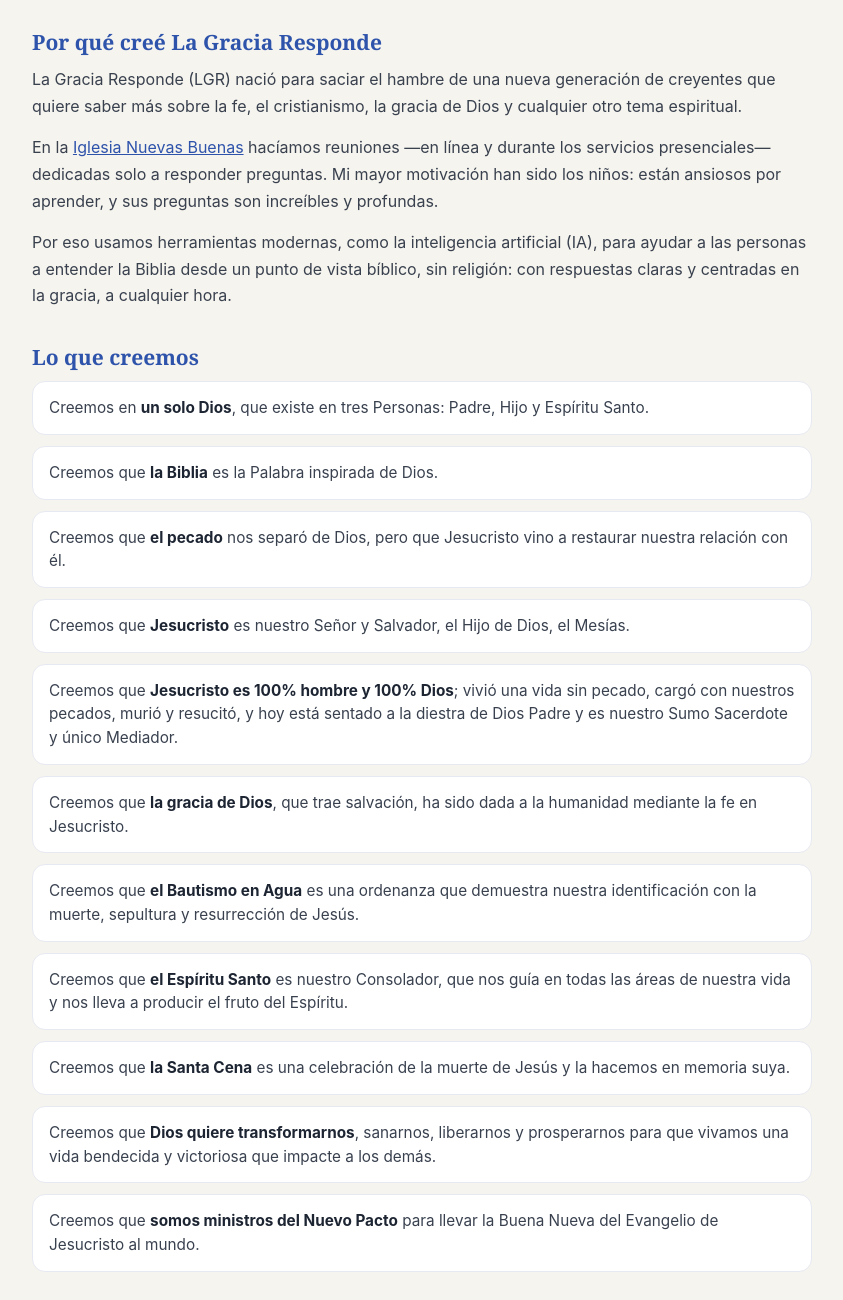
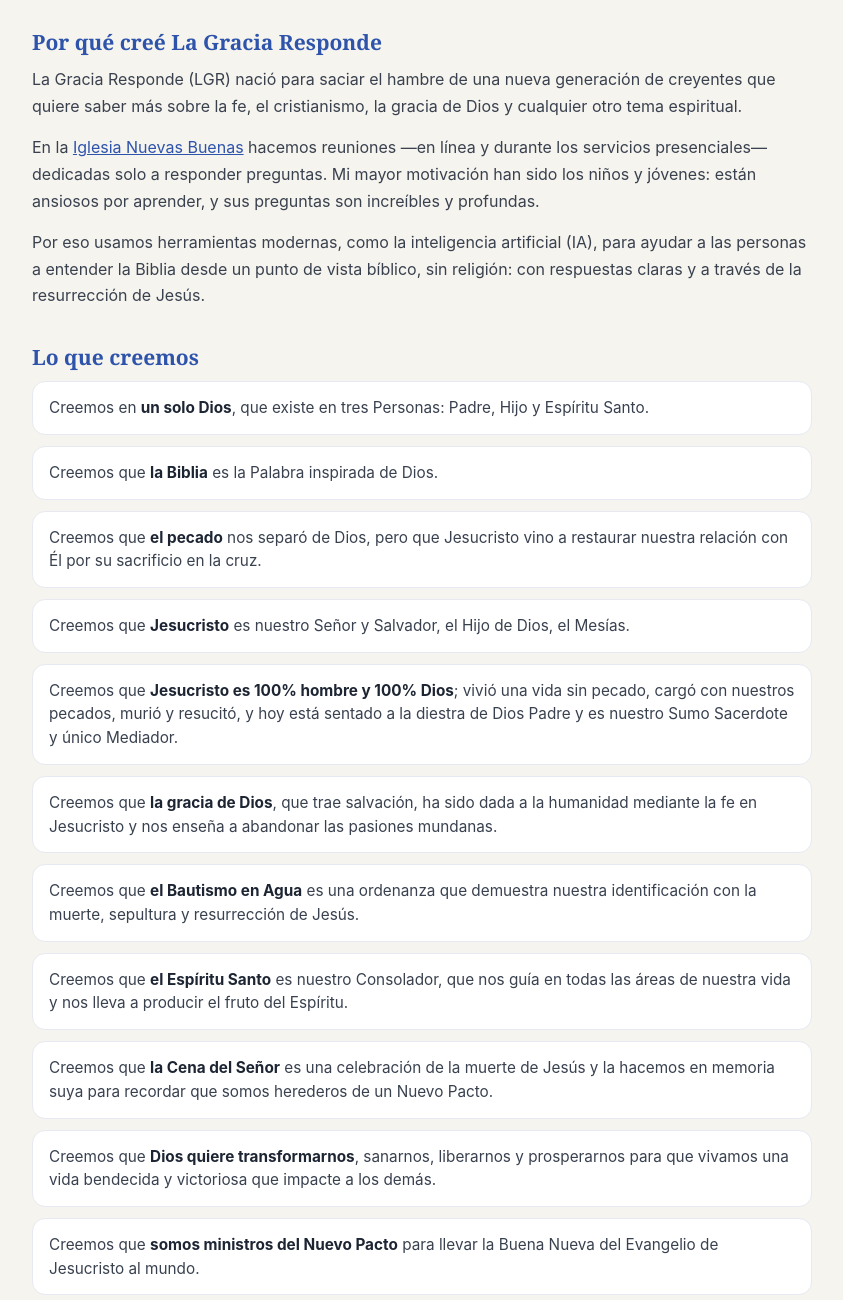
Before and after one commit to luisantonious/lagraciaresponde, a website: page quien-soy.html in a window 1280 px wide. Shown: the part 980-2280 px from the top of the page, without its empty margins (218-1061 px from the left). Drawn offline with Linux system fonts and the light colour scheme.

Commit message:
Add files via upload

```diff
--- a/quien-soy.html
+++ b/quien-soy.html
@@ -100,20 +100,20 @@
 
       <h2>Por qué creé La Gracia Responde</h2>
       <p>La Gracia Responde (LGR) nació para saciar el hambre de una nueva generación de creyentes que quiere saber más sobre la fe, el cristianismo, la gracia de Dios y cualquier otro tema espiritual.</p>
-      <p>En la <a href="https://nuevasbuenas.org/" target="_blank" rel="noopener">Iglesia Nuevas Buenas</a> hacíamos reuniones —en línea y durante los servicios presenciales— dedicadas solo a responder preguntas. Mi mayor motivación han sido los niños: están ansiosos por aprender, y sus preguntas son increíbles y profundas.</p>
-      <p>Por eso usamos herramientas modernas, como la inteligencia artificial (IA), para ayudar a las personas a entender la Biblia desde un punto de vista bíblico, sin religión: con respuestas claras y centradas en la gracia, a cualquier hora.</p>
+      <p>En la <a href="https://nuevasbuenas.org/" target="_blank" rel="noopener">Iglesia Nuevas Buenas</a> hacemos reuniones —en línea y durante los servicios presenciales— dedicadas solo a responder preguntas. Mi mayor motivación han sido los niños y jóvenes: están ansiosos por aprender, y sus preguntas son increíbles y profundas.</p>
+      <p>Por eso usamos herramientas modernas, como la inteligencia artificial (IA), para ayudar a las personas a entender la Biblia desde un punto de vista bíblico, sin religión: con respuestas claras y a través de la resurrección de Jesús.</p>
 
       <h2>Lo que creemos</h2>
       <ul class="creo">
         <li>Creemos en <b>un solo Dios</b>, que existe en tres Personas: Padre, Hijo y Espíritu Santo.</li>
         <li>Creemos que <b>la Biblia</b> es la Palabra inspirada de Dios.</li>
-        <li>Creemos que <b>el pecado</b> nos separó de Dios, pero que Jesucristo vino a restaurar nuestra relación con él.</li>
+        <li>Creemos que <b>el pecado</b> nos separó de Dios, pero que Jesucristo vino a restaurar nuestra relación con Él por su sacrificio en la cruz.</li>
         <li>Creemos que <b>Jesucristo</b> es nuestro Señor y Salvador, el Hijo de Dios, el Mesías.</li>
         <li>Creemos que <b>Jesucristo es 100% hombre y 100% Dios</b>; vivió una vida sin pecado, cargó con nuestros pecados, murió y resucitó, y hoy está sentado a la diestra de Dios Padre y es nuestro Sumo Sacerdote y único Mediador.</li>
-        <li>Creemos que <b>la gracia de Dios</b>, que trae salvación, ha sido dada a la humanidad mediante la fe en Jesucristo.</li>
+        <li>Creemos que <b>la gracia de Dios</b>, que trae salvación, ha sido dada a la humanidad mediante la fe en Jesucristo y nos enseña a abandonar las pasiones mundanas.</li>
         <li>Creemos que <b>el Bautismo en Agua</b> es una ordenanza que demuestra nuestra identificación con la muerte, sepultura y resurrección de Jesús.</li>
         <li>Creemos que <b>el Espíritu Santo</b> es nuestro Consolador, que nos guía en todas las áreas de nuestra vida y nos lleva a producir el fruto del Espíritu.</li>
-        <li>Creemos que <b>la Santa Cena</b> es una celebración de la muerte de Jesús y la hacemos en memoria suya.</li>
+        <li>Creemos que <b>la Cena del Señor</b> es una celebración de la muerte de Jesús y la hacemos en memoria suya para recordar que somos herederos de un Nuevo Pacto.</li>
         <li>Creemos que <b>Dios quiere transformarnos</b>, sanarnos, liberarnos y prosperarnos para que vivamos una vida bendecida y victoriosa que impacte a los demás.</li>
         <li>Creemos que <b>somos ministros del Nuevo Pacto</b> para llevar la Buena Nueva del Evangelio de Jesucristo al mundo.</li>
       </ul>
```
